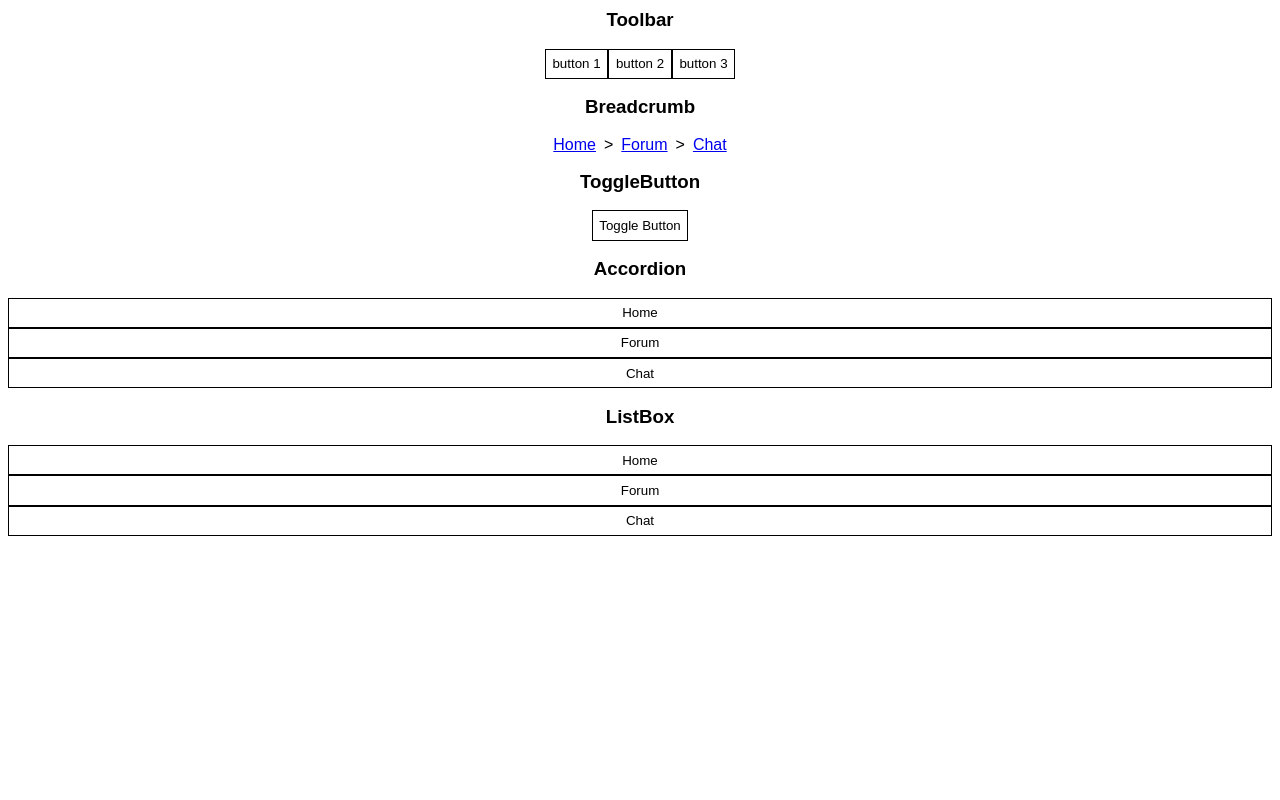
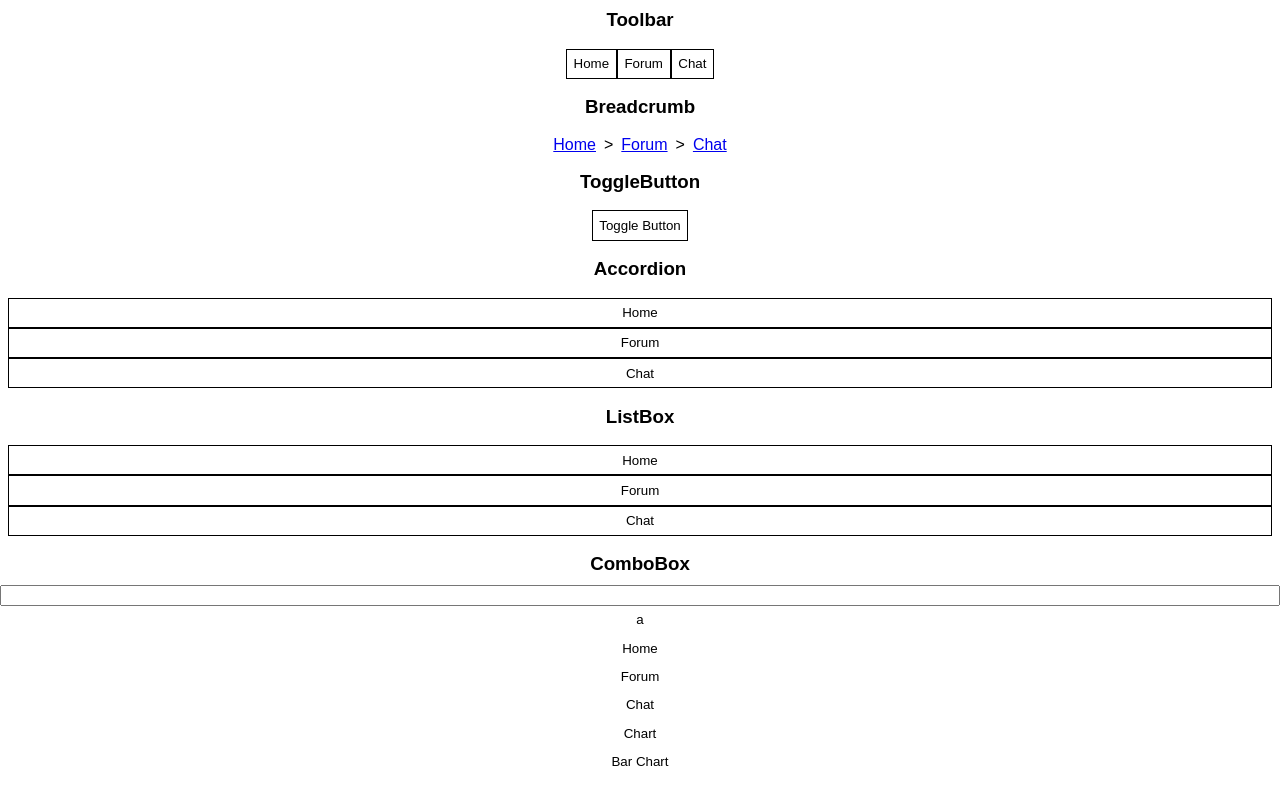
Before and after one commit to choyt/react-accessible-components, a React (Create React App) app: page / in a window 1280 px wide. Built offline with nearby package versions, Linux system fonts and the light colour scheme; what react-a11y would draw is missing.

Commit message:
ComboBox
done

```diff
--- a/src/App.js
+++ b/src/App.js
@@ -4,6 +4,7 @@ import update from 'immutability-helper';
 import Accordion from './components/Accordion';
 import Breadcrumb from './components/Breadcrumb';
 import ListBox from './components/ListBox';
+import ComboBox from './components/ComboBox';
 import ToggleButton from './components/ToggleButton';
 import Toolbar from './components/Toolbar';
 
@@ -16,18 +17,78 @@ const styles = {
   },
 };
 
+const comboBoxOptions = ['a', 'Home', 'Forum', 'Chat', 'Chart', 'Bar Chart'];
+
 class App extends React.Component {
   constructor(props) {
     super(props);
     this.state = {
       accordionOpen: -1,
+      comboBoxHighlighted: -1,
+      comboBoxInputValue: '',
+      comboBoxOptions: comboBoxOptions,
       toggleActivated: false,
       toggledListBoxIndices: [],
     };
     this.toggleAccordion = this.toggleAccordion.bind(this);
     this.toggleButton = this.toggleButton.bind(this);
+    this.handleComboBoxChange = this.handleComboBoxChange.bind(this);
+    this.handleComboBoxClick = this.handleComboBoxClick.bind(this);
+    this.handleComboBoxKeyDown = this.handleComboBoxKeyDown.bind(this);
     this.toggleListBox = this.toggleListBox.bind(this);
   }
+
+  handleComboBoxChange(e) {
+    const v = e.target.value;
+    this.setState(update(this.state, {
+      comboBoxInputValue: {$set: v},
+      comboBoxOptions: {$set: comboBoxOptions.filter(i => i.includes(v))}
+    }));
+  }
+
+  handleComboBoxClick(idx) {
+    const v = this.state.comboBoxOptions[idx];
+    this.setState(update(this.state, {
+      comboBoxInputValue: {$set: v},
+      comboBoxOptions: {$set: comboBoxOptions.filter(i => i.includes(v))}
+    }));
+  }
+
+  handleComboBoxKeyDown(e) {
+    let newIdx = -1;
+    switch(e.key) {
+      case 'ArrowDown':
+        newIdx = Math.min(
+          this.state.comboBoxHighlighted + 1,
+          this.state.comboBoxOptions.length - 1
+        );
+        this.setState({
+          comboBoxHighlighted: newIdx,
+        });
+        break;
+
+      case 'ArrowUp':
+        newIdx = Math.max(
+          this.state.comboBoxHighlighted - 1,
+          0
+        );
+        this.setState({
+          comboBoxHighlighted: newIdx,
+        });
+        break;
+
+      case 'Enter':
+        const newVal = this.state.comboBoxOptions[
+          this.state.comboBoxHighlighted];
+        this.setState({
+          comboBoxInputValue: newVal,
+        });
+      break;
+
+      default:
+    }
+  }
+
   toggleAccordion(num) {
     if (num === this.state.accordionOpen) {
       this.setState({
@@ -39,11 +100,13 @@ class App extends React.Component {
       });
     }
   }
+
   toggleButton() {
     this.setState({
       toggleActivated: !this.state.toggleActivated,
     });
   }
+
   toggleListBox(idx) {
     const containingIdx = this.state.toggledListBoxIndices.indexOf(idx);
     if (containingIdx === -1) {
@@ -58,16 +121,13 @@ class App extends React.Component {
         });
     }
   }
+
   render() {
     const classes = this.props.classes;
     return (
       <div className={classes.App}>
         <h3 className={classes.Heading}>Toolbar</h3>
-        <Toolbar data={[
-          {text: 'button 1'},
-          {text: 'button 2'},
-          {text: 'button 3'},
-        ]}/>
+        <Toolbar data={['Home', 'Forum', 'Chat']}/>
         <h3 className={classes.Heading}>Breadcrumb</h3>
         <Breadcrumb data={[
           {text: 'Home', link: '/#/home'},
@@ -93,11 +153,16 @@ class App extends React.Component {
         <ListBox
           handleToggle={this.toggleListBox}
           toggledIndices={this.state.toggledListBoxIndices}
-          data={[
-          {text: 'Home'},
-          {text: 'Forum'},
-          {text: 'Chat'},
-        ]}/>
+          data={['Home', 'Forum', 'Chat']}
+        />
+        <h3 className={classes.Heading}>ComboBox</h3>
+        <ComboBox
+          handleChange={this.handleComboBoxChange}
+          handleClick={this.handleComboBoxClick}
+          handleKeyDown={this.handleComboBoxKeyDown}
+          highlightedIdx={this.state.comboBoxHighlighted}
+          inputValue={this.state.comboBoxInputValue}
+          options={this.state.comboBoxOptions}/>
       </div>
     );
   }
--- a/src/components/ComboBox.js
+++ b/src/components/ComboBox.js
@@ -1,18 +1,56 @@
 import React from 'react';
 import injectSheet from 'react-jss';
+import classNames from 'classnames';
 
 const styles = {
   ComboBox: {
     textAlign: 'center',
-  }
+  },
+  Highlighted: {},
+  Title: {
+    cursor: 'pointer',
+    font: '13.3333px Arial',
+    padding: '.5em',
+    '&:hover': {
+      backgroundColor: 'lightgray',
+    },
+    '&$Highlighted': {
+      backgroundColor: 'lightgray',
+    },
+  },
 };
 
-const ComboBox = ({classes}) => {
-  return (
-    <div className={classes.ComboBox}>
-      <p>ComboBox</p>
-    </div>
-  );
+const ComboBox = ({
+  handleChange,
+  handleClick,
+  handleKeyDown,
+  highlightedIdx,
+  inputValue,
+  options,
+  textInput,
+  classes}) => {
+    return (
+      <div className={classes.ComboBox}>
+        <input
+          type='text'
+          value={inputValue}
+          onChange={handleChange}
+          onKeyDown={handleKeyDown}/>
+        <div>
+          {options.map((item, idx) => (
+            <div
+              key={idx}
+              onClick={() => handleClick(idx)}
+              className={classNames({
+                [classes.Highlighted]: idx === highlightedIdx,
+                [classes.Title]: true,
+              })}>
+              {item}
+            </div>
+          ))}
+        </div>
+      </div>
+    );
 }
 
 export default injectSheet(styles)(ComboBox);
--- a/src/components/ListBox.js
+++ b/src/components/ListBox.js
@@ -33,7 +33,7 @@ const ListBox = ({handleToggle, toggledIndices, data, classes}) => {
             [classes.Toggled]: toggledIndices.indexOf(idx) !== -1,
             [classes.Title]: true,
           })}>
-          {item.text}
+          {item}
         </button>
       ))}
     </div>
--- a/src/components/Toolbar.js
+++ b/src/components/Toolbar.js
@@ -23,7 +23,7 @@ const Toolbar = ({data, classes}) => {
     <div className={classes.Toolbar}>
       {data.map((item, idx) => (
         <button key={idx} className={classes.Button}>
-          {item.text}
+          {item}
         </button>
       ))}
     </div>
```
Also changed, not shown: 1 other file (tests, documents, lock files or other folders).
